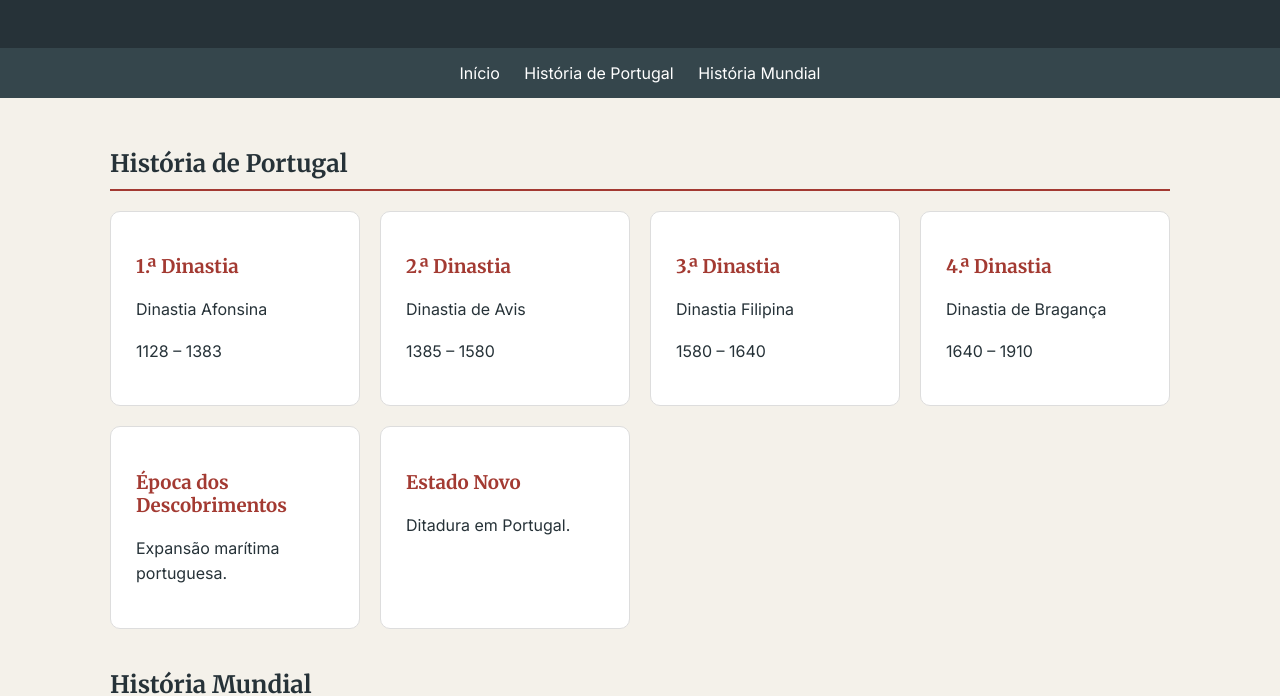
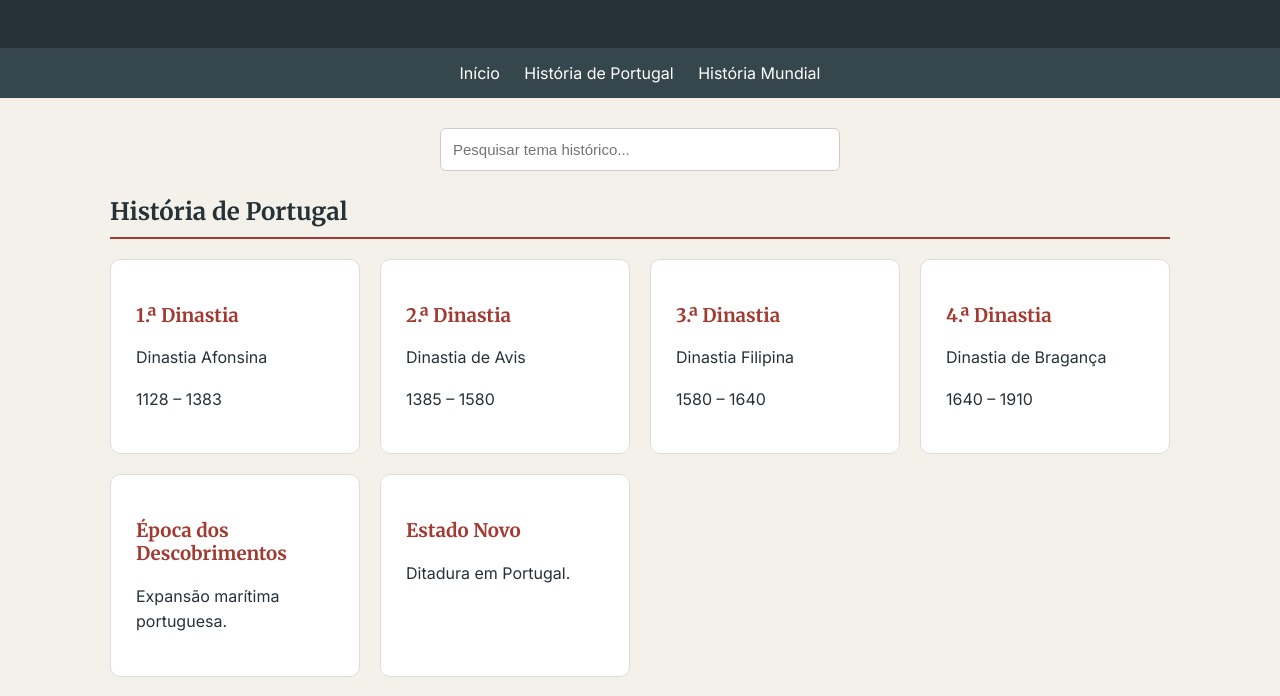
Before and after one commit to dianafmartins07-alt/Historia-Memoria, a plain HTML site: page index.html in a window 1280 px wide. Shown: the part 141-837 px from the top of the page. Drawn offline with Linux system fonts and the light colour scheme.

Commit message:
Update index.html

```diff
--- a/index.html
+++ b/index.html
@@ -104,6 +104,15 @@
             background: #822D27;
         }
 
+        #pesquisa {
+            padding: 12px;
+            width: 80%;
+            max-width: 400px;
+            border: 1px solid #ccc;
+            border-radius: 6px;
+            font-size: 15px;
+        }
+
         #artigo {
             background: white;
             padding: 30px;
@@ -147,6 +156,17 @@
 </nav>
 
 <main>
+
+    <!-- PESQUISA DE TEMAS -->
+
+    <div style="text-align:center; margin-bottom:25px;">
+        <input
+            type="text"
+            id="pesquisa"
+            placeholder="Pesquisar tema histórico..."
+            onkeyup="pesquisarTemas()"
+        >
+    </div>
 
     <!-- LISTA DE TEMAS -->
 
@@ -311,7 +331,33 @@
 
         document.getElementById("listaTemas").classList.remove("escondido");
 
+        document.getElementById("pesquisa").value = "";
+
+        pesquisarTemas();
+
         window.scrollTo(0, 0);
+    }
+
+    // Função para pesquisar temas
+
+    function pesquisarTemas() {
+
+        let pesquisa = document.getElementById("pesquisa").value.toLowerCase();
+
+        let cartoes = document.querySelectorAll(".cartao");
+
+        cartoes.forEach(function(cartao) {
+
+            let texto = cartao.textContent.toLowerCase();
+
+            if (texto.includes(pesquisa)) {
+                cartao.style.display = "block";
+            } else {
+                cartao.style.display = "none";
+            }
+
+        });
+
     }
 
 </script>
```
